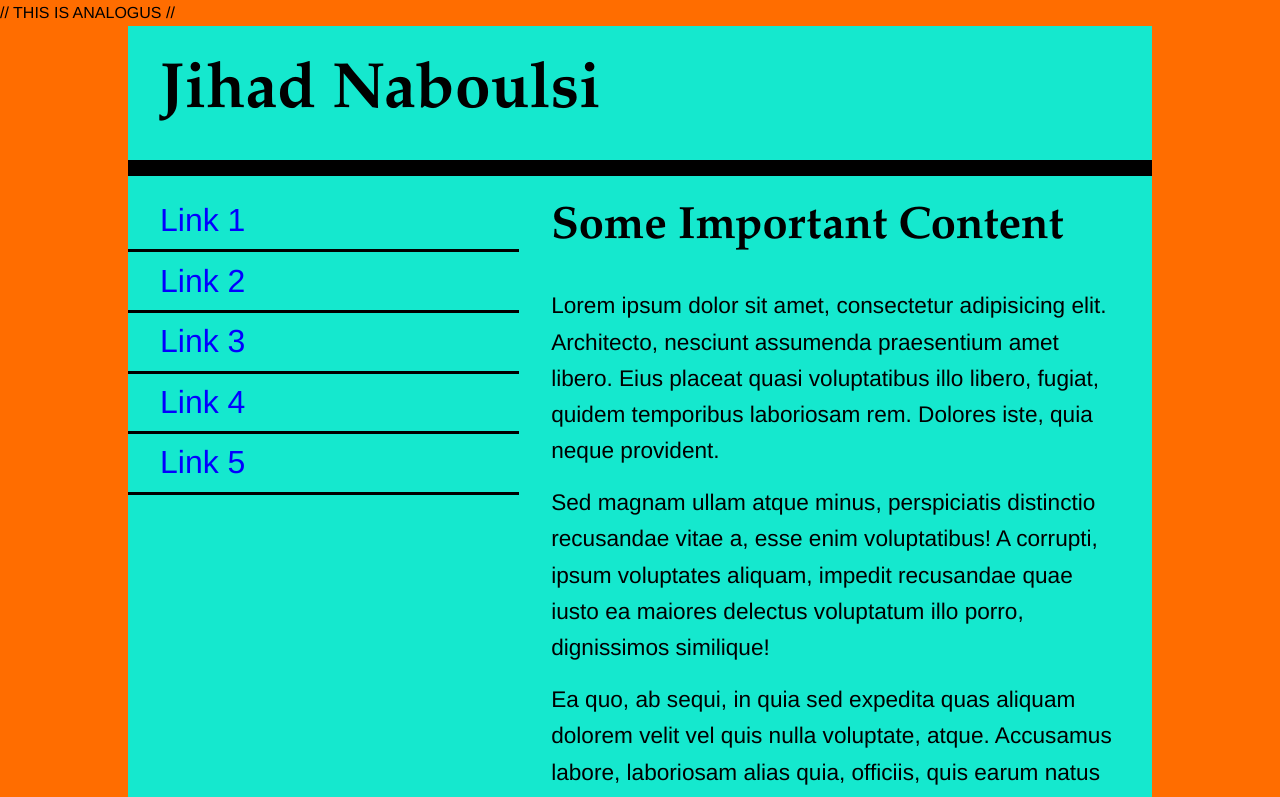
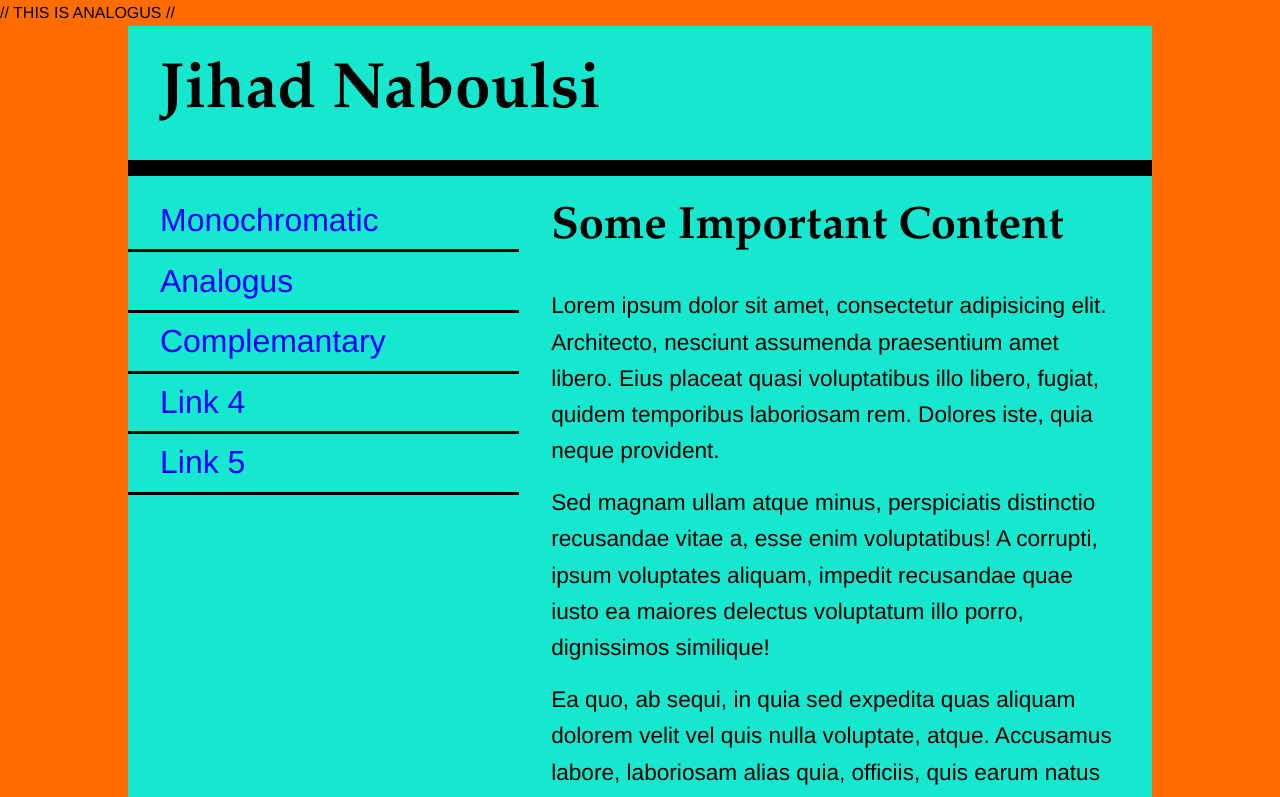
Before and after one commit to nabo0007/colours, a plain HTML site: page analogous.html in a window 1280 px wide. Shown: the top 797 px of the page. Drawn offline with Linux system fonts and the light colour scheme.

Commit message:
Added links to all sites to swap between them

```diff
--- a/analogous.html
+++ b/analogous.html
@@ -99,9 +99,9 @@
         </header>
         <nav>
             <ul>
-                <li><a href="#">Link 1</a></li>
-                <li><a href="#">Link 2</a></li>
-                <li><a href="#">Link 3</a></li>
+                <li><a href="index.html">Monochromatic</a></li>
+                <li><a href="analogous.html">Analogus</a></li>
+                <li><a href="complementary.html">Complemantary</a></li>
                 <li><a href="#">Link 4</a></li>
                 <li><a href="#">Link 5</a></li>
             </ul>
```
Also changed, not shown: complementary.html (+3 -3 lines), index.html (+3 -3 lines).
